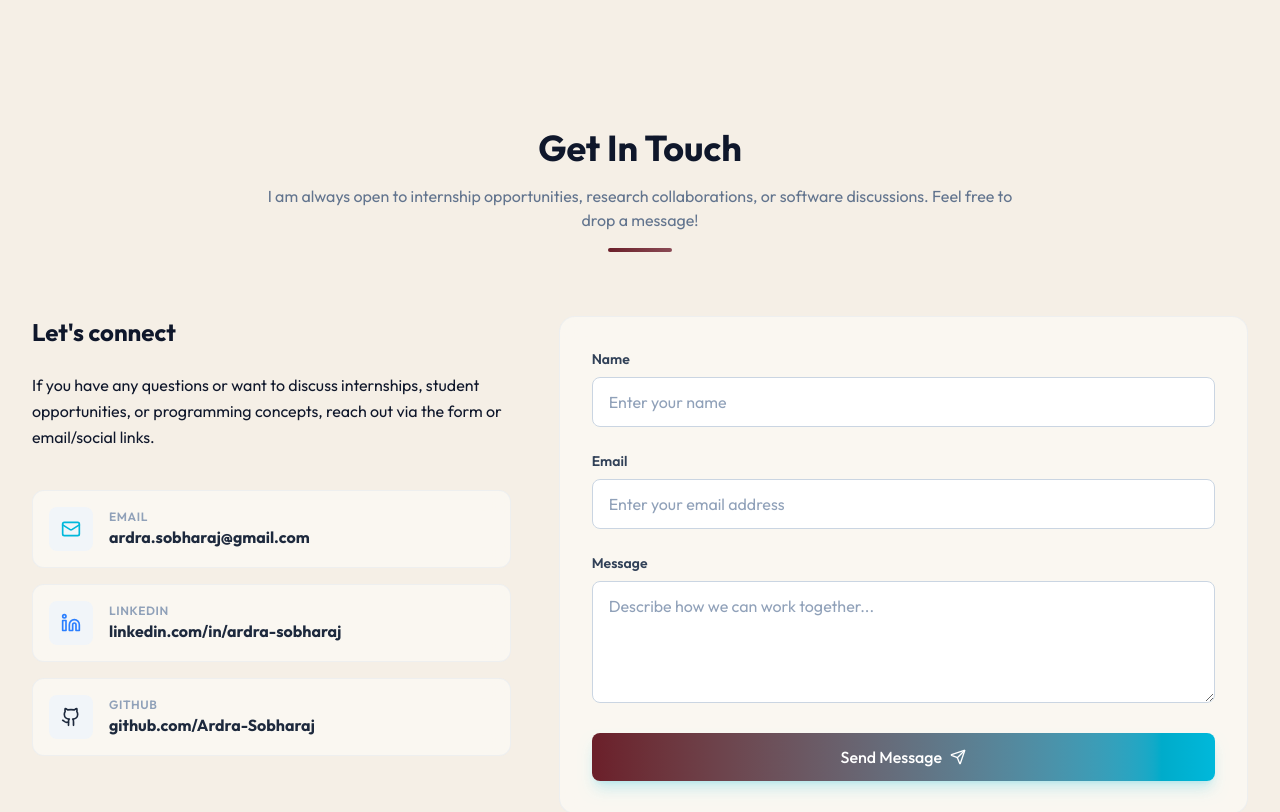
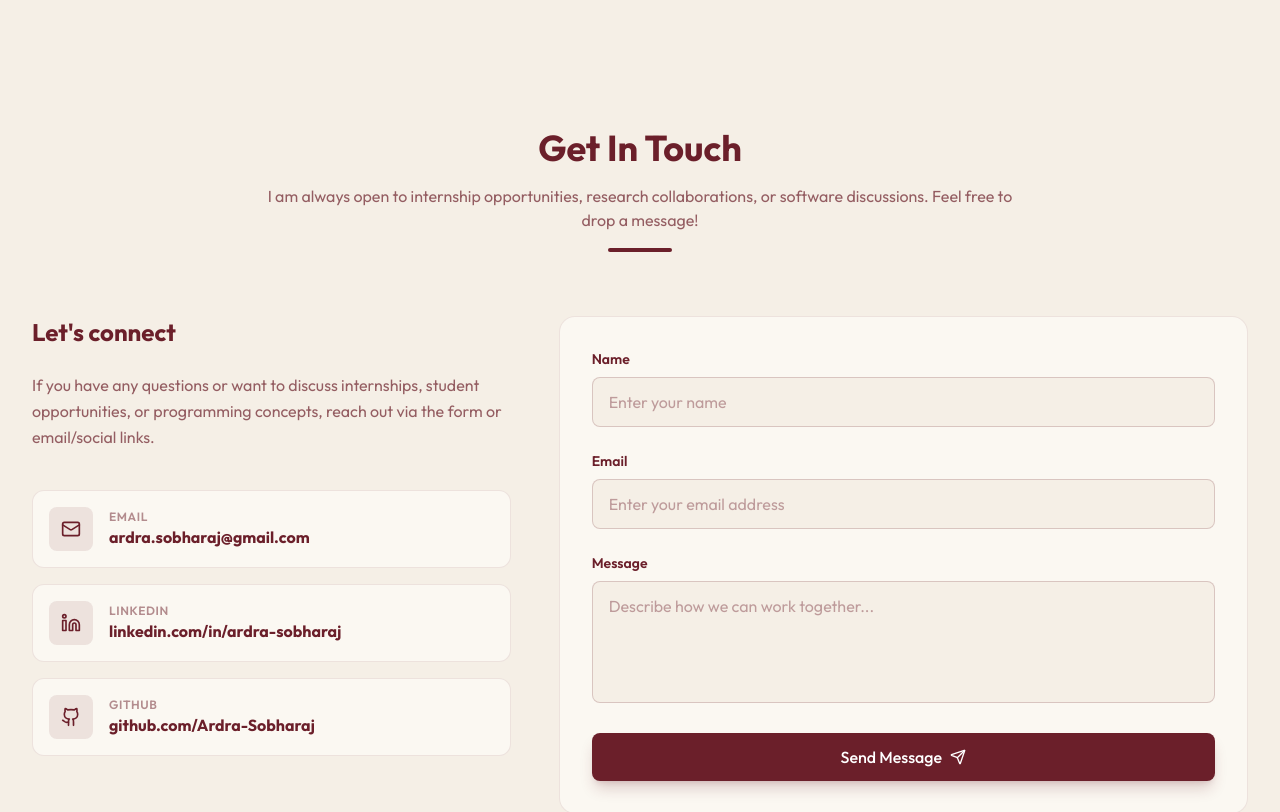
Before and after one commit to Ardra-Sobharaj/portfolio, a React (Vite) app: page / in a window 1280 px wide. Shown: the part 5280-6092 px from the top of the page. Built offline with nearby package versions, Linux system fonts and the light colour scheme.

Commit message:
update contact section theme

```diff
--- a/src/components/Contact.tsx
+++ b/src/components/Contact.tsx
@@ -7,37 +7,50 @@ export function Contact() {
     email: '',
     message: '',
   });
+
   const [isSubmitted, setIsSubmitted] = useState(false);
 
   const handleSubmit = (e: React.FormEvent) => {
     e.preventDefault();
-    // Simulate contact form submission
+
     console.log('Form data submitted:', formData);
+
     setIsSubmitted(true);
-    setFormData({ name: '', email: '', message: '' });
+    setFormData({
+      name: '',
+      email: '',
+      message: '',
+    });
+
     setTimeout(() => setIsSubmitted(false), 5000);
   };
 
-  const handleChange = (e: React.ChangeEvent<HTMLInputElement | HTMLTextAreaElement>) => {
+  const handleChange = (
+    e: React.ChangeEvent<HTMLInputElement | HTMLTextAreaElement>
+  ) => {
     const { name, value } = e.target;
-    setFormData((prev) => ({ ...prev, [name]: value }));
+
+    setFormData((prev) => ({
+      ...prev,
+      [name]: value,
+    }));
   };
 
   const contactLinks = [
     {
-      icon: <Mail className="w-5 h-5 text-cyan-500" />,
+      icon: <Mail className="w-5 h-5 text-[#6B1F2A]" />,
       label: 'Email',
       value: 'ardra.sobharaj@gmail.com',
       href: 'mailto:ardra.sobharaj@gmail.com',
     },
     {
-      icon: <Linkedin className="w-5 h-5 text-blue-500" />,
+      icon: <Linkedin className="w-5 h-5 text-[#6B1F2A]" />,
       label: 'LinkedIn',
       value: 'linkedin.com/in/ardra-sobharaj',
       href: 'https://linkedin.com/in/ardra-sobharaj',
     },
     {
-      icon: <Github className="w-5 h-5 text-slate-800 dark:text-white" />,
+      icon: <Github className="w-5 h-5 text-[#6B1F2A]" />,
       label: 'GitHub',
       value: 'github.com/Ardra-Sobharaj',
       href: 'https://github.com/Ardra-Sobharaj',
@@ -45,30 +58,41 @@ export function Contact() {
   ];
 
   return (
-    <section id="contact" className="py-24 bg-light-bg dark:bg-dark-bg transition-colors duration-300">
+    <section
+      id="contact"
+      className="py-24 bg-[#F5EFE6] transition-colors duration-300"
+    >
       <div className="max-w-7xl mx-auto px-4 sm:px-6 lg:px-8">
 
         {/* Section Header */}
         <div className="text-center max-w-3xl mx-auto mb-16">
-          <h2 className="text-3xl sm:text-4xl font-bold text-slate-900 dark:text-white">
+          <h2 className="text-3xl sm:text-4xl font-bold text-[#6B1F2A]">
             Get In Touch
           </h2>
-          <p className="mt-4 text-slate-500 dark:text-slate-400">
-            I am always open to internship opportunities, research collaborations, or software discussions. Feel free to drop a message!
+
+          <p className="mt-4 text-[#6B1F2A]/70">
+            I am always open to internship opportunities, research
+            collaborations, or software discussions. Feel free to drop a
+            message!
           </p>
-          <div className="w-16 h-1 bg-gradient-to-r from-primary-cyan to-primary-violet mx-auto mt-4 rounded-full"></div>
+
+          <div className="w-16 h-1 bg-[#6B1F2A] mx-auto mt-4 rounded-full"></div>
         </div>
 
-        {/* Form and Contact Info Grid */}
+        {/* Form and Contact Info */}
         <div className="grid grid-cols-1 lg:grid-cols-12 gap-12 items-start">
 
-          {/* Info cards (Left) */}
+          {/* Contact Information */}
           <div className="lg:col-span-5 space-y-6">
-            <h3 className="text-2xl font-bold text-slate-900 dark:text-white">
+
+            <h3 className="text-2xl font-bold text-[#6B1F2A]">
               Let's connect
             </h3>
-            <p className="text-slate-650 dark:text-slate-300 leading-relaxed">
-              If you have any questions or want to discuss internships, student opportunities, or programming concepts, reach out via the form or email/social links.
+
+            <p className="text-[#6B1F2A]/70 leading-relaxed">
+              If you have any questions or want to discuss internships,
+              student opportunities, or programming concepts, reach out via
+              the form or email/social links.
             </p>
 
             <div className="space-y-4 pt-4">
@@ -78,16 +102,18 @@ export function Contact() {
                   href={link.href}
                   target="_blank"
                   rel="noreferrer"
-                  className="flex items-center space-x-4 p-4 rounded-xl border border-slate-200/50 dark:border-slate-800/50 bg-light-card dark:bg-dark-card glass hover:border-slate-350 dark:hover:border-slate-700 transition-colors"
+                  className="flex items-center space-x-4 p-4 rounded-xl border border-[#6B1F2A]/10 bg-[#FBF8F2] glass hover:border-[#6B1F2A]/30 hover:bg-[#6B1F2A]/5 transition-colors"
                 >
-                  <div className="p-3 rounded-lg bg-slate-100 dark:bg-slate-800">
+                  <div className="p-3 rounded-lg bg-[#6B1F2A]/10">
                     {link.icon}
                   </div>
+
                   <div>
-                    <div className="text-xs font-semibold text-slate-400 uppercase tracking-wider">
+                    <div className="text-xs font-semibold text-[#6B1F2A]/50 uppercase tracking-wider">
                       {link.label}
                     </div>
-                    <div className="text-sm sm:text-base font-bold text-slate-800 dark:text-slate-200">
+
+                    <div className="text-sm sm:text-base font-bold text-[#6B1F2A]">
                       {link.value}
                     </div>
                   </div>
@@ -96,25 +122,36 @@ export function Contact() {
             </div>
           </div>
 
-          {/* Contact Form (Right) */}
-          <div className="lg:col-span-7 p-6 sm:p-8 rounded-2xl border border-slate-200/50 dark:border-slate-800/50 bg-light-card dark:bg-dark-card glass">
+          {/* Contact Form */}
+          <div className="lg:col-span-7 p-6 sm:p-8 rounded-2xl border border-[#6B1F2A]/10 bg-[#FBF8F2] glass">
 
             {isSubmitted ? (
               <div className="text-center py-12 space-y-4">
-                <CheckCircle className="w-16 h-16 text-emerald-500 mx-auto animate-bounce" />
-                <h4 className="text-xl font-bold text-slate-900 dark:text-white">
+
+                <CheckCircle className="w-16 h-16 text-[#6B1F2A] mx-auto animate-bounce" />
+
+                <h4 className="text-xl font-bold text-[#6B1F2A]">
                   Message Sent!
                 </h4>
-                <p className="text-slate-600 dark:text-slate-400 text-sm max-w-sm mx-auto">
-                  Thank you for reaching out. I'll check my inbox and get back to you as soon as possible.
+
+                <p className="text-[#6B1F2A]/70 text-sm max-w-sm mx-auto">
+                  Thank you for reaching out. I'll check my inbox and get back
+                  to you as soon as possible.
                 </p>
+
               </div>
             ) : (
               <form onSubmit={handleSubmit} className="space-y-6">
+
+                {/* Name */}
                 <div>
-                  <label htmlFor="name" className="block text-sm font-semibold text-slate-700 dark:text-slate-300 mb-2">
+                  <label
+                    htmlFor="name"
+                    className="block text-sm font-semibold text-[#6B1F2A] mb-2"
+                  >
                     Name
                   </label>
+
                   <input
                     type="text"
                     id="name"
@@ -123,14 +160,19 @@ export function Contact() {
                     onChange={handleChange}
                     required
                     placeholder="Enter your name"
-                    className="w-full px-4 py-3 rounded-lg border border-slate-300 dark:border-slate-700 bg-white dark:bg-slate-900 text-slate-800 dark:text-white placeholder-slate-400 focus:outline-none focus:ring-2 focus:ring-cyan-500 focus:border-transparent transition-all"
+                    className="w-full px-4 py-3 rounded-lg border border-[#6B1F2A]/20 bg-[#F5EFE6] text-[#6B1F2A] placeholder-[#6B1F2A]/40 focus:outline-none focus:ring-2 focus:ring-[#6B1F2A]/30 focus:border-[#6B1F2A]/40 transition-all"
                   />
                 </div>
 
+                {/* Email */}
                 <div>
-                  <label htmlFor="email" className="block text-sm font-semibold text-slate-700 dark:text-slate-300 mb-2">
+                  <label
+                    htmlFor="email"
+                    className="block text-sm font-semibold text-[#6B1F2A] mb-2"
+                  >
                     Email
                   </label>
+
                   <input
                     type="email"
                     id="email"
@@ -139,14 +181,19 @@ export function Contact() {
                     onChange={handleChange}
                     required
                     placeholder="Enter your email address"
-                    className="w-full px-4 py-3 rounded-lg border border-slate-300 dark:border-slate-700 bg-white dark:bg-slate-900 text-slate-800 dark:text-white placeholder-slate-400 focus:outline-none focus:ring-2 focus:ring-cyan-500 focus:border-transparent transition-all"
+                    className="w-full px-4 py-3 rounded-lg border border-[#6B1F2A]/20 bg-[#F5EFE6] text-[#6B1F2A] placeholder-[#6B1F2A]/40 focus:outline-none focus:ring-2 focus:ring-[#6B1F2A]/30 focus:border-[#6B1F2A]/40 transition-all"
                   />
                 </div>
 
+                {/* Message */}
                 <div>
-                  <label htmlFor="message" className="block text-sm font-semibold text-slate-700 dark:text-slate-300 mb-2">
+                  <label
+                    htmlFor="message"
+                    className="block text-sm font-semibold text-[#6B1F2A] mb-2"
+                  >
                     Message
                   </label>
+
                   <textarea
                     id="message"
                     name="message"
@@ -155,24 +202,24 @@ export function Contact() {
                     onChange={handleChange}
                     required
                     placeholder="Describe how we can work together..."
-                    className="w-full px-4 py-3 rounded-lg border border-slate-300 dark:border-slate-700 bg-white dark:bg-slate-900 text-slate-800 dark:text-white placeholder-slate-400 focus:outline-none focus:ring-2 focus:ring-cyan-500 focus:border-transparent transition-all"
+                    className="w-full px-4 py-3 rounded-lg border border-[#6B1F2A]/20 bg-[#F5EFE6] text-[#6B1F2A] placeholder-[#6B1F2A]/40 focus:outline-none focus:ring-2 focus:ring-[#6B1F2A]/30 focus:border-[#6B1F2A]/40 transition-all resize-none"
                   />
                 </div>
 
+                {/* Submit Button */}
                 <button
                   type="submit"
-                  className="w-full inline-flex items-center justify-center px-6 py-3 rounded-lg bg-gradient-to-r from-primary-cyan to-cyan-500 text-white font-medium hover:opacity-95 transition-opacity shadow-lg shadow-cyan-500/20 gap-2 cursor-pointer"
+                  className="w-full inline-flex items-center justify-center px-6 py-3 rounded-lg bg-[#6B1F2A] text-white font-medium hover:bg-[#4A1720] transition-colors shadow-lg shadow-[#6B1F2A]/20 gap-2 cursor-pointer"
                 >
                   <span>Send Message</span>
                   <Send className="w-4 h-4" />
                 </button>
+
               </form>
             )}
 
           </div>
-
         </div>
-
       </div>
     </section>
   );
```
